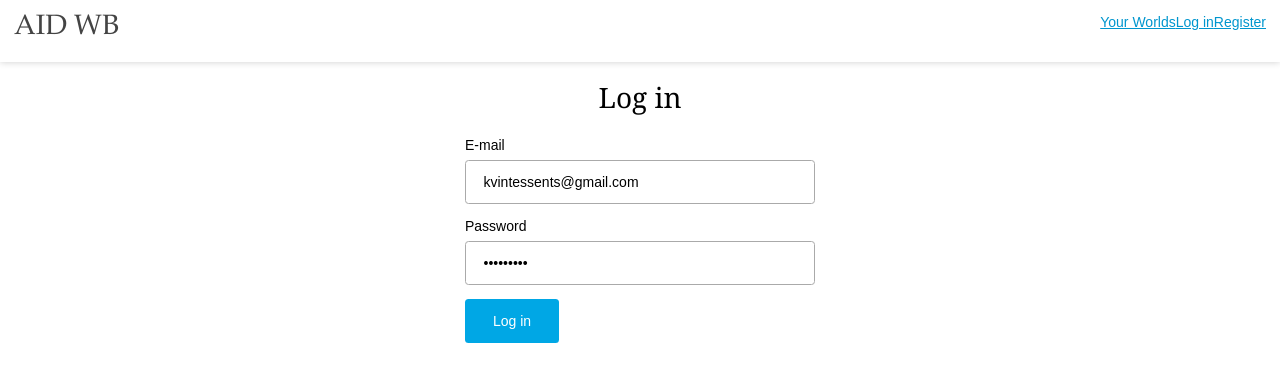
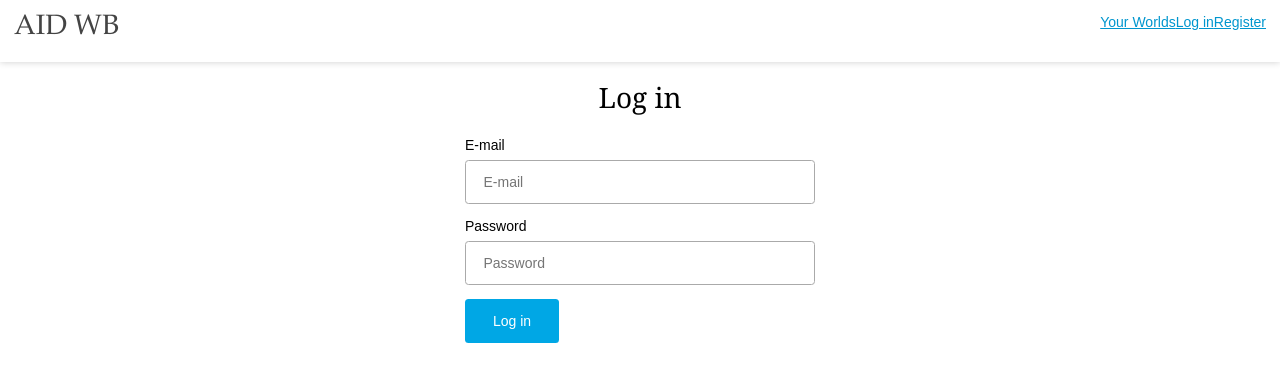
Before and after one commit to kvintessents/aid-world-builder, a Nuxt app: page /login in a window 1280 px wide. Shown: the top 382 px of the page. Built offline with nearby package versions, Linux system fonts and the light colour scheme; no server answers.

Commit message:
Email and password fix.

```diff
--- a/client/components/AuthForm/AuthForm.vue
+++ b/client/components/AuthForm/AuthForm.vue
@@ -29,8 +29,8 @@
         data() {
             return {
                 user: {
-                    email: 'kvintessents@gmail.com',
-                    password: 'asdasdasd',
+                    email: '',
+                    password: '',
                 }
             }
         }
```
